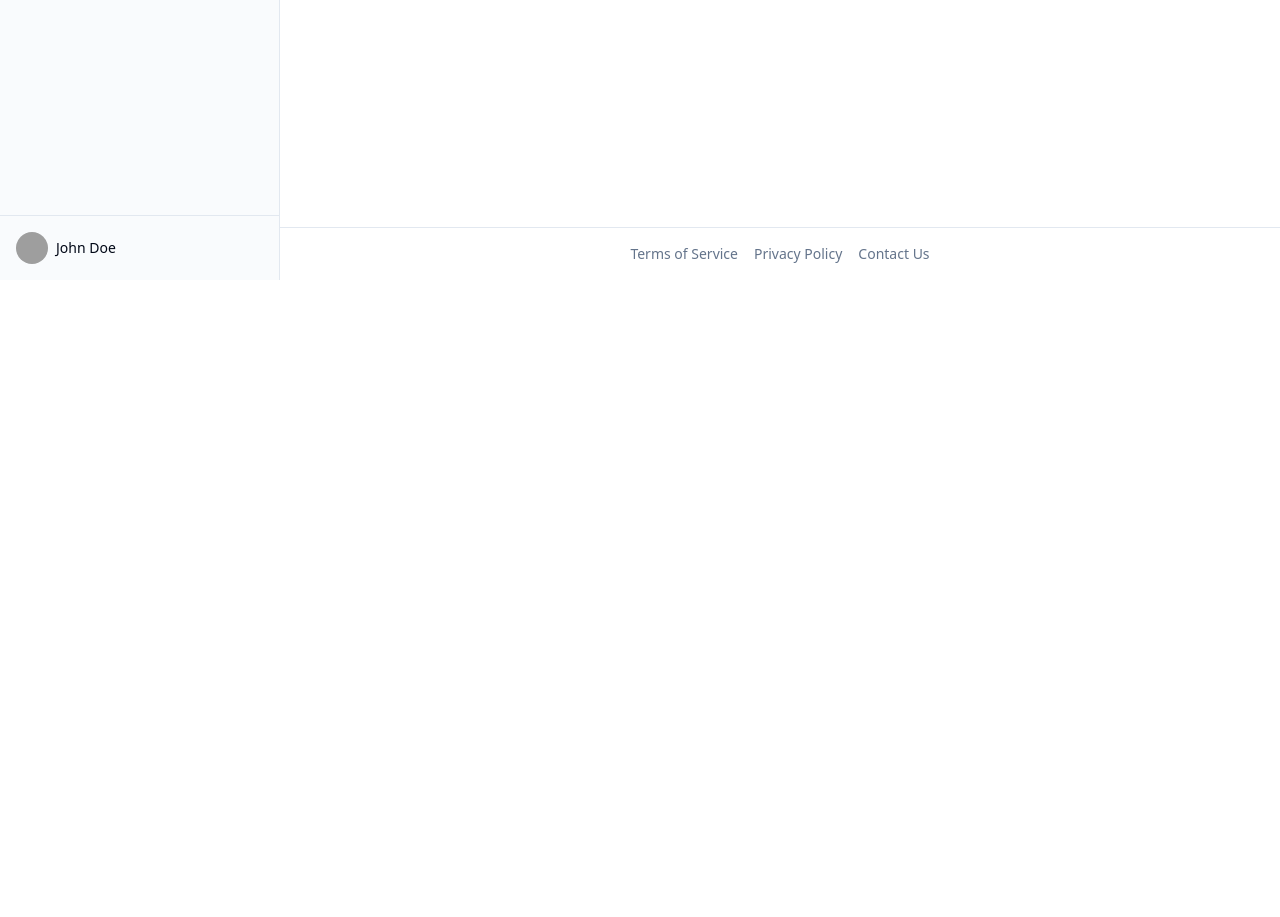
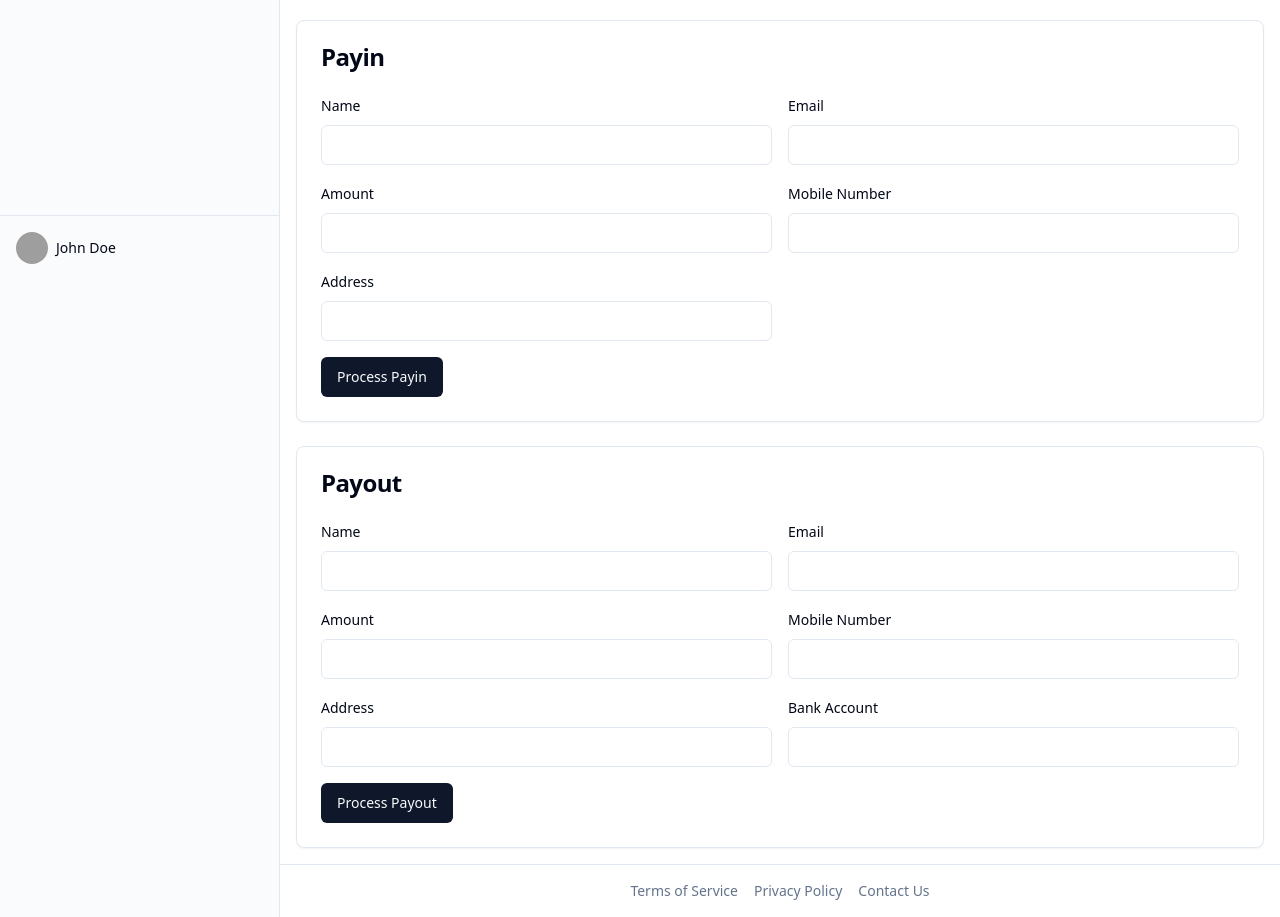
Before and after one commit to GPT-Engineer-App/nexuspay-ewallet, a React (Vite) app: page / in a window 1280 px wide. Shown: the part 520-1437 px from the top of the page. Before the commit the page ends 800 px from the top, so only its background shows below. Built offline with nearby package versions, Linux system fonts and the light colour scheme; grey boxes are pictures that could not be loaded.

Commit message:
Integrate Payin and Payout APIs

```diff
--- a/package.json
+++ b/package.json
@@ -40,6 +40,7 @@
     "@radix-ui/react-toggle-group": "^1.1.0",
     "@radix-ui/react-tooltip": "^1.1.0",
     "@tanstack/react-query": "^5.48.0",
+    "axios": "^1.7.2",
     "class-variance-authority": "^0.7.0",
     "clsx": "^2.1.0",
     "cmdk": "^1.0.0",
--- /dev/null
+++ b/src/components/PaymentComponent.jsx
@@ -0,0 +1,162 @@
+import React, { useState } from 'react';
+import { processPayin, processPayout } from '@/lib/apiService';
+import { Button } from "@/components/ui/button";
+import { Card, CardContent, CardHeader, CardTitle } from "@/components/ui/card";
+import { Input } from "@/components/ui/input";
+import { Label } from "@/components/ui/label";
+import { useToast } from "@/components/ui/use-toast";
+
+const PaymentComponent = () => {
+  const [payinData, setPayinData] = useState({
+    name: "",
+    email: "",
+    amount: "",
+    pay_method: "sp-qrph",
+    mobilenumber: "",
+    address: "",
+    webhook: "https://hook.eu2.make.com/ern4krdqcl8gzbm2a106yrnt8gltko9q",
+    remarks: "live test payin"
+  });
+
+  const [payoutData, setPayoutData] = useState({
+    name: "",
+    email: "",
+    amount: "",
+    mobilenumber: "",
+    address: "",
+    bank_account: "",
+    pay_method: "allbank_payout_g_exchange",
+    remarks: "cash out live test"
+  });
+
+  const [loading, setLoading] = useState(false);
+  const { toast } = useToast();
+
+  const handlePayinChange = (e) => {
+    setPayinData({ ...payinData, [e.target.name]: e.target.value });
+  };
+
+  const handlePayoutChange = (e) => {
+    setPayoutData({ ...payoutData, [e.target.name]: e.target.value });
+  };
+
+  const handlePayin = async (e) => {
+    e.preventDefault();
+    setLoading(true);
+    try {
+      const result = await processPayin(payinData);
+      toast({
+        title: "Payin Successful",
+        description: JSON.stringify(result, null, 2),
+      });
+    } catch (error) {
+      toast({
+        title: "Payin Error",
+        description: error.message,
+        variant: "destructive",
+      });
+    } finally {
+      setLoading(false);
+    }
+  };
+
+  const handlePayout = async (e) => {
+    e.preventDefault();
+    setLoading(true);
+    try {
+      const result = await processPayout(payoutData);
+      toast({
+        title: "Payout Successful",
+        description: JSON.stringify(result, null, 2),
+      });
+    } catch (error) {
+      toast({
+        title: "Payout Error",
+        description: error.message,
+        variant: "destructive",
+      });
+    } finally {
+      setLoading(false);
+    }
+  };
+
+  return (
+    <div className="space-y-6">
+      <Card>
+        <CardHeader>
+          <CardTitle>Payin</CardTitle>
+        </CardHeader>
+        <CardContent>
+          <form onSubmit={handlePayin} className="space-y-4">
+            <div className="grid grid-cols-2 gap-4">
+              <div className="space-y-2">
+                <Label htmlFor="payin-name">Name</Label>
+                <Input id="payin-name" name="name" value={payinData.name} onChange={handlePayinChange} required />
+              </div>
+              <div className="space-y-2">
+                <Label htmlFor="payin-email">Email</Label>
+                <Input id="payin-email" name="email" type="email" value={payinData.email} onChange={handlePayinChange} required />
+              </div>
+              <div className="space-y-2">
+                <Label htmlFor="payin-amount">Amount</Label>
+                <Input id="payin-amount" name="amount" type="number" value={payinData.amount} onChange={handlePayinChange} required />
+              </div>
+              <div className="space-y-2">
+                <Label htmlFor="payin-mobilenumber">Mobile Number</Label>
+                <Input id="payin-mobilenumber" name="mobilenumber" value={payinData.mobilenumber} onChange={handlePayinChange} required />
+              </div>
+              <div className="space-y-2">
+                <Label htmlFor="payin-address">Address</Label>
+                <Input id="payin-address" name="address" value={payinData.address} onChange={handlePayinChange} required />
+              </div>
+            </div>
+            <Button type="submit" disabled={loading}>
+              {loading ? 'Processing Payin...' : 'Process Payin'}
+            </Button>
+          </form>
+        </CardContent>
+      </Card>
+
+      <Card>
+        <CardHeader>
+          <CardTitle>Payout</CardTitle>
+        </CardHeader>
+        <CardContent>
+          <form onSubmit={handlePayout} className="space-y-4">
+            <div className="grid grid-cols-2 gap-4">
+              <div className="space-y-2">
+                <Label htmlFor="payout-name">Name</Label>
+                <Input id="payout-name" name="name" value={payoutData.name} onChange={handlePayoutChange} required />
+              </div>
+              <div className="space-y-2">
+                <Label htmlFor="payout-email">Email</Label>
+                <Input id="payout-email" name="email" type="email" value={payoutData.email} onChange={handlePayoutChange} required />
+              </div>
+              <div className="space-y-2">
+                <Label htmlFor="payout-amount">Amount</Label>
+                <Input id="payout-amount" name="amount" type="number" value={payoutData.amount} onChange={handlePayoutChange} required />
+              </div>
+              <div className="space-y-2">
+                <Label htmlFor="payout-mobilenumber">Mobile Number</Label>
+                <Input id="payout-mobilenumber" name="mobilenumber" value={payoutData.mobilenumber} onChange={handlePayoutChange} required />
+              </div>
+              <div className="space-y-2">
+                <Label htmlFor="payout-address">Address</Label>
+                <Input id="payout-address" name="address" value={payoutData.address} onChange={handlePayoutChange} required />
+              </div>
+              <div className="space-y-2">
+                <Label htmlFor="payout-bank-account">Bank Account</Label>
+                <Input id="payout-bank-account" name="bank_account" value={payoutData.bank_account} onChange={handlePayoutChange} required />
+              </div>
+            </div>
+            <Button type="submit" disabled={loading}>
+              {loading ? 'Processing Payout...' : 'Process Payout'}
+            </Button>
+          </form>
+        </CardContent>
+      </Card>
+    </div>
+  );
+};
+
+export default PaymentComponent;
--- /dev/null
+++ b/src/lib/apiService.js
@@ -0,0 +1,35 @@
+import axios from 'axios';
+
+// Base URL for NexusPay API
+const BASE_URL = 'https://api.nexuspay.cloud';
+
+// Axios instance with default headers
+const axiosInstance = axios.create({
+  baseURL: BASE_URL,
+  headers: {
+    'Content-Type': 'application/json',
+    'Authorization': 'Bearer W6Bqqa2nhGmcWKFg5trryaaQjtOspejlo33Oep4='
+  }
+});
+
+// Function to process payin
+export const processPayin = async (payinData) => {
+  try {
+    const response = await axiosInstance.post('/payin/process', payinData);
+    return response.data;
+  } catch (error) {
+    console.error("Error processing payin:", error);
+    throw error;
+  }
+};
+
+// Function to process payout
+export const processPayout = async (payoutData) => {
+  try {
+    const response = await axiosInstance.post('/payout/payout', payoutData);
+    return response.data;
+  } catch (error) {
+    console.error("Error processing payout:", error);
+    throw error;
+  }
+};
--- a/src/pages/Index.jsx
+++ b/src/pages/Index.jsx
@@ -1,6 +1,7 @@
 import { Card, CardContent, CardHeader, CardTitle } from "@/components/ui/card";
 import { Button } from "@/components/ui/button";
 import { ArrowUpRight, ArrowDownLeft, Plus, Send } from "lucide-react";
+import PaymentComponent from "@/components/PaymentComponent";
 
 const Index = () => {
   return (
@@ -62,6 +63,8 @@ const Index = () => {
           </p>
         </CardContent>
       </Card>
+
+      <PaymentComponent />
     </div>
   );
 };
```
Also changed, not shown: 1 other file (tests, documents, lock files or other folders).
